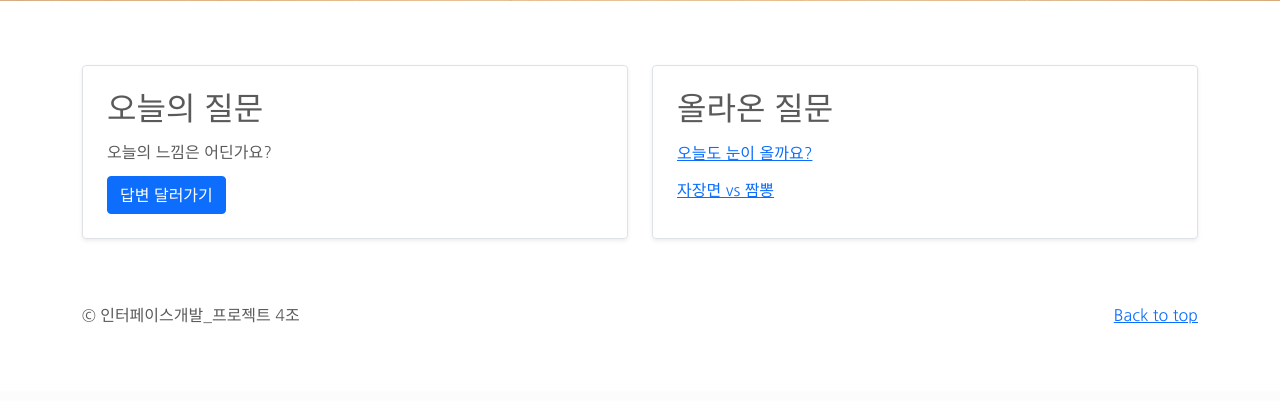
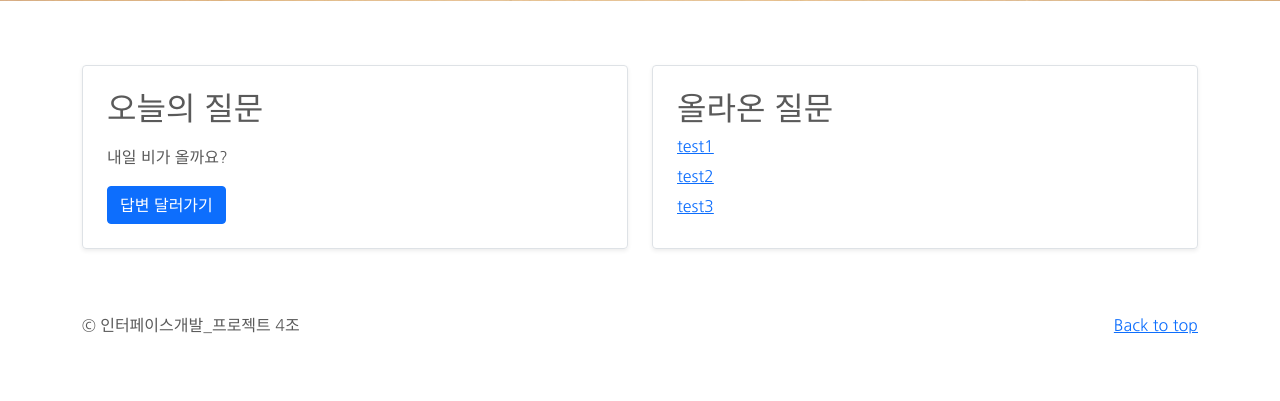
Before and after one commit to dltmdgh1994/Paple, a Django app: template bbs/templates/bbs/main.html in a window 1280 px wide. Shown: the part 559-960 px from the top of the page. Before the commit the page ends 883 px from the top, so only its background shows below. Run offline with Django 3.2, Linux system fonts and the light colour scheme; data comes from the database, SQL or seed files in the repository; both versions use the stored data as it was after the commit; tables that the repository leaves empty hold one stand-in row (values such as "Sample post"); the template is opened without the code that fills it: values that come from a table or form of the project are taken from there, most other values are stand-ins (such as "Sample title", 1, 10 or a date in 2020).

Commit message:
Update bbs

```diff
--- a/bbs/models.py
+++ b/bbs/models.py
@@ -5,7 +5,7 @@ from account.models import Member, Group
 class Question(models.Model):
     q_id = models.BigAutoField(primary_key=True)
     q_content = models.CharField(max_length=200)
-    q_date = models.DateTimeField()
+    q_date = models.DateField()
 
     def __str__(self):
         return self.q_content
--- a/bbs/templates/bbs/detail.html
+++ b/bbs/templates/bbs/detail.html
@@ -74,6 +74,7 @@
           <hr>
 
       </article>
+      <button type="submit" class="btn btn-dark" style="margin-right: 10px; float: left">게시판으로</button>
       <button type="submit" class="btn btn-dark" style="margin-right: 10px; float: left">수정하기</button>
       <button type="submit" class="btn btn-dark">삭제하기</button>
 
--- a/bbs/templates/bbs/main.html
+++ b/bbs/templates/bbs/main.html
@@ -152,7 +152,11 @@
           <div class="row g-0 border rounded overflow-hidden flex-md-row mb-4 shadow-sm h-md-250 position-relative"  style="height:100%">
             <div class="col p-4 d-flex flex-column position-static">
               <h2 class="mb-auto">오늘의 질문</h2>
-                <p class="card-text mb-auto">오늘의 느낌은 어딘가요?</p>
+                {% if today_q %}
+                    <p class="card-text mb-auto">{{ today_q }}</p>
+                {% else %}
+                    <p class="card-text mb-auto">오늘의 질문이 없습니다.</p>
+                {% endif %}
                 <div class="container">
                     <button class="btn btn-primary" type="submit">답변 달러가기</button>
                 </div>
@@ -163,8 +167,9 @@
           <div class="row g-0 border rounded overflow-hidden flex-md-row mb-4 shadow-sm h-md-250 position-relative"  style="height:100%">
             <div class="col p-4 d-flex flex-column position-static">
               <h2 class="mb-auto">올라온 질문</h2>
-                <a href="#" class="mb-auto">오늘도 눈이 올까요?</a>
-                <a href="#" class="mb-auto">자장면 vs 짬뽕</a>
+                {% for post in posts %}
+                    <a href="#" class="mb-auto">{{ post.post_name }}</a>
+                {% endfor %}
             </div>
           </div>
         </div>
```
Also changed, not shown: bbs/views.py (+16 -4 lines), bbs/migrations/0001_initial.py, db.sqlite3.
